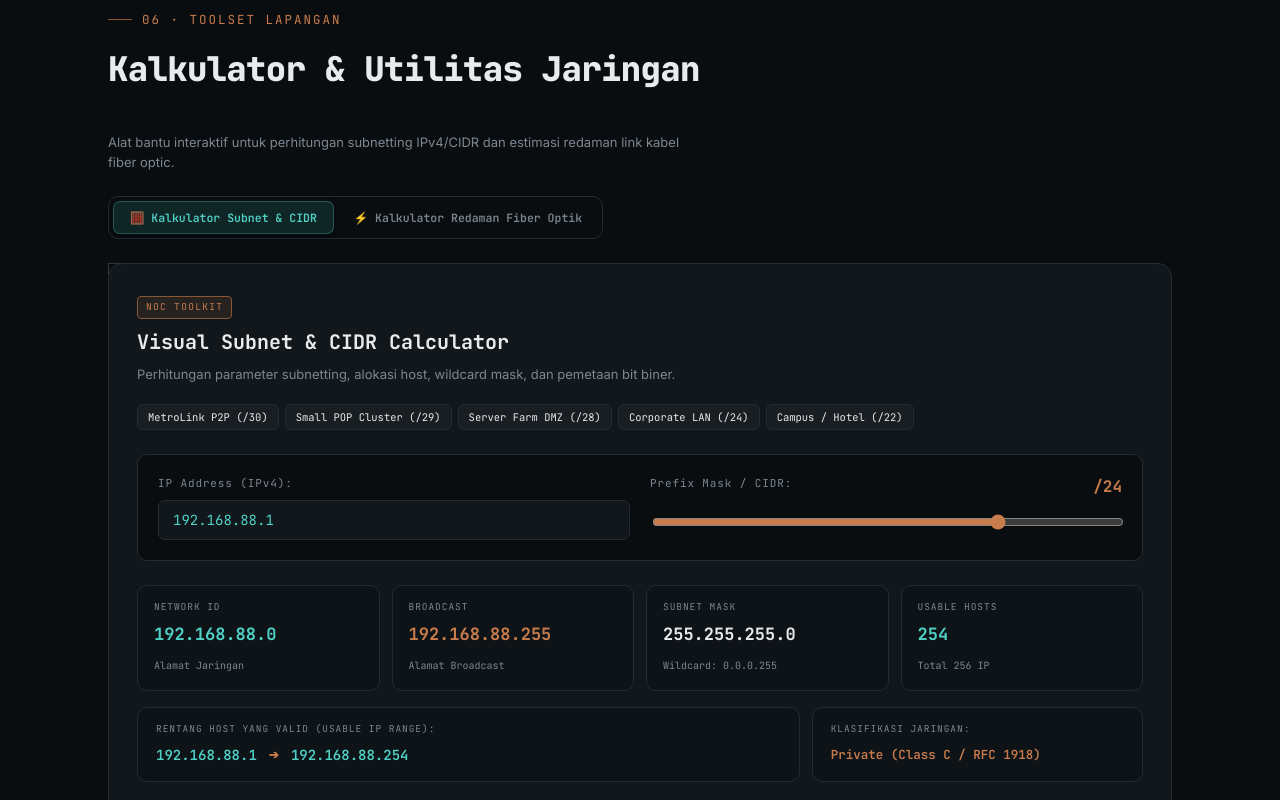
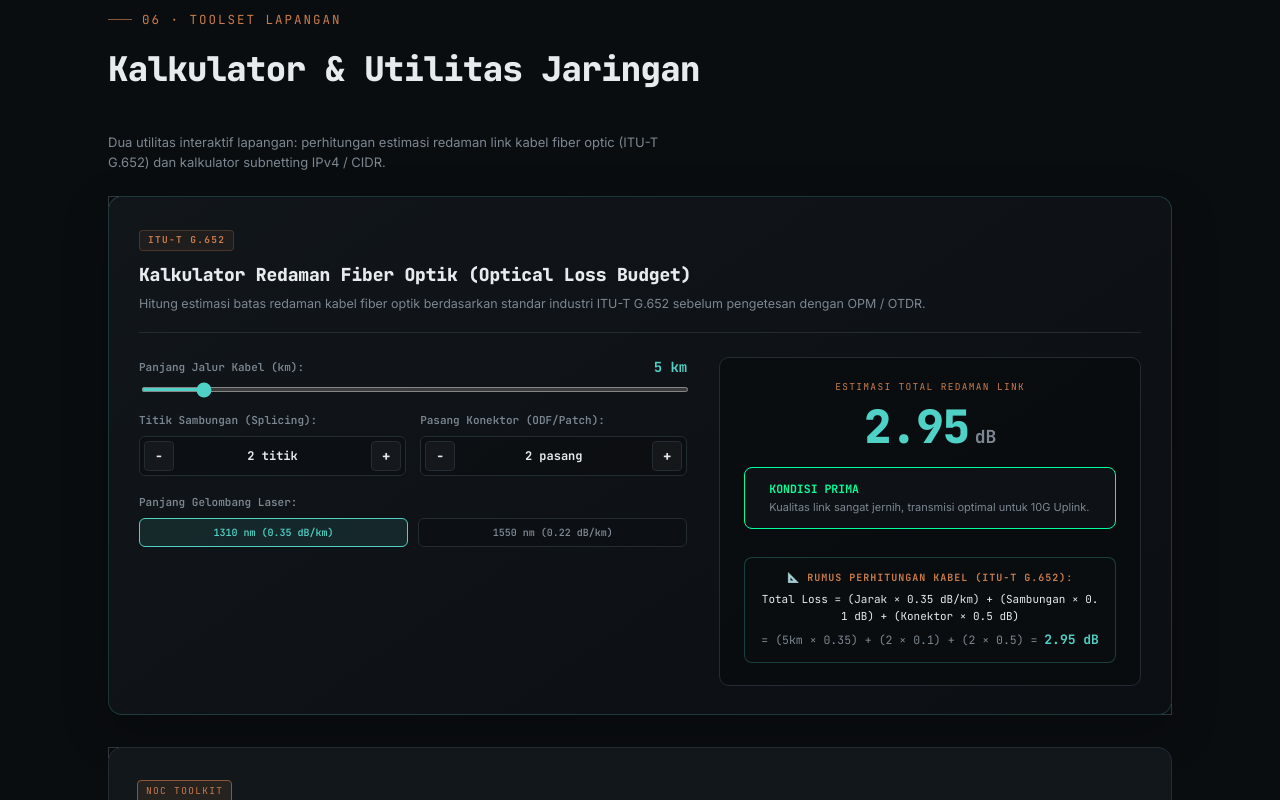
Before and after one commit to muhammadjaffier547-dotcom/PortofolioJaffeir, a Next.js app: page / in a window 1280 px wide. Shown: the part 8420-9220 px from the top of the page. Built offline with nearby package versions, Linux system fonts and the light colour scheme.

Commit message:
fix: display both fiber loss formula and subnet calculator prominently without hiding behind tabs

```diff
--- a/app/components/FiberCalculator.js
+++ b/app/components/FiberCalculator.js
@@ -191,12 +191,17 @@ export default function FiberCalculator() {
             </div>
           </div>
 
-          <p className="result-note">
-            <i>*</i>{" "}
-            {isId
-              ? `Rumus: (${distance}km × ${attenuationRate}) + (${splices} × 0.1) + (${connectors} × 0.5)`
-              : `Formula: (${distance}km × ${attenuationRate}) + (${splices} × 0.1) + (${connectors} × 0.5)`}
-          </p>
+          <div className="fiber-formula-box">
+            <span className="formula-tag">
+              📐 {isId ? "RUMUS PERHITUNGAN KABEL (ITU-T G.652):" : "CABLE LOSS FORMULA (ITU-T G.652):"}
+            </span>
+            <code className="fiber-formula-code">
+              Total Loss = (Jarak × {attenuationRate} dB/km) + (Sambungan × 0.1 dB) + (Konektor × 0.5 dB)
+            </code>
+            <p className="fiber-formula-eval">
+              = ({distance}km × {attenuationRate}) + ({splices} × 0.1) + ({connectors} × 0.5) = <strong className="text-teal">{totalLoss} dB</strong>
+            </p>
+          </div>
         </div>
       </div>
     </div>
--- a/app/components/NetworkTools.js
+++ b/app/components/NetworkTools.js
@@ -1,13 +1,12 @@
 "use client";
 
-import { useState } from "react";
 import SubnetCalculator from "./SubnetCalculator";
 import FiberCalculator from "./FiberCalculator";
 import { useLanguage } from "../context/LanguageContext";
 
 export default function NetworkTools() {
-  const [activeTab, setActiveTab] = useState("subnet");
-  const { t } = useLanguage();
+  const { t, lang } = useLanguage();
+  const isId = lang === "id";
 
   return (
     <section id="tools" className="network-tools-section">
@@ -16,28 +15,24 @@ export default function NetworkTools() {
         <div className="tools-heading">
           <div>
             <h2 className="sectitle">{t("tools_title")}</h2>
-            <p className="section-note">{t("tools_note")}</p>
-          </div>
-          <div className="tools-tabs">
-            <button
-              type="button"
-              className={`tool-tab-btn ${activeTab === "subnet" ? "is-active" : ""}`}
-              onClick={() => setActiveTab("subnet")}
-            >
-              {t("tools_tab_subnet")}
-            </button>
-            <button
-              type="button"
-              className={`tool-tab-btn ${activeTab === "fiber" ? "is-active" : ""}`}
-              onClick={() => setActiveTab("fiber")}
-            >
-              {t("tools_tab_fiber")}
-            </button>
+            <p className="section-note">
+              {isId
+                ? "Dua utilitas interaktif lapangan: perhitungan estimasi redaman link kabel fiber optic (ITU-T G.652) dan kalkulator subnetting IPv4 / CIDR."
+                : "Two field-proven interactive utilities: optical fiber loss budget estimations (ITU-T G.652) and IPv4 CIDR subnet calculations."}
+            </p>
           </div>
         </div>
 
-        <div className="tool-content-wrap">
-          {activeTab === "subnet" ? <SubnetCalculator /> : <FiberCalculator />}
+        <div className="tools-stack">
+          {/* Tool 1: Kalkulator Redaman Kabel Fiber Optik */}
+          <div className="tool-block">
+            <FiberCalculator />
+          </div>
+
+          {/* Tool 2: Visual Subnetting & CIDR Calculator */}
+          <div className="tool-block">
+            <SubnetCalculator />
+          </div>
         </div>
       </div>
     </section>
--- a/app/globals.css
+++ b/app/globals.css
@@ -2551,3 +2551,43 @@ section + section::before{
   .subnet-cards-grid{grid-template-columns:1fr}
   .subnet-binary-grid{grid-template-columns:1fr}
 }
+
+.tools-stack{
+  display:flex;
+  flex-direction:column;
+  gap:32px;
+}
+.fiber-formula-box{
+  margin-top:16px;
+  padding:12px 16px;
+  background:#090d10;
+  border:1px solid rgba(79,209,197,.25);
+  border-radius:8px;
+}
+.formula-tag{
+  display:block;
+  font-family:var(--mono);
+  font-size:10px;
+  color:var(--copper);
+  letter-spacing:.1em;
+  margin-bottom:6px;
+  font-weight:700;
+}
+.fiber-formula-code{
+  display:block;
+  font-family:var(--mono);
+  font-size:11px;
+  color:var(--fog);
+  line-height:1.5;
+  word-break:break-all;
+}
+.fiber-formula-eval{
+  font-family:var(--mono);
+  font-size:11.5px;
+  color:var(--slate);
+  margin:6px 0 0;
+}
+.fiber-formula-eval strong{
+  color:var(--teal);
+  font-size:13px;
+}
```
Also changed, not shown: app/components/LatencyMeter.js (line endings or trailing spaces), app/components/SubnetCalculator.js (line endings or trailing spaces), app/components/TopologyMap.js (line endings or trailing spaces), app/context/LanguageContext.js (line endings or trailing spaces).
